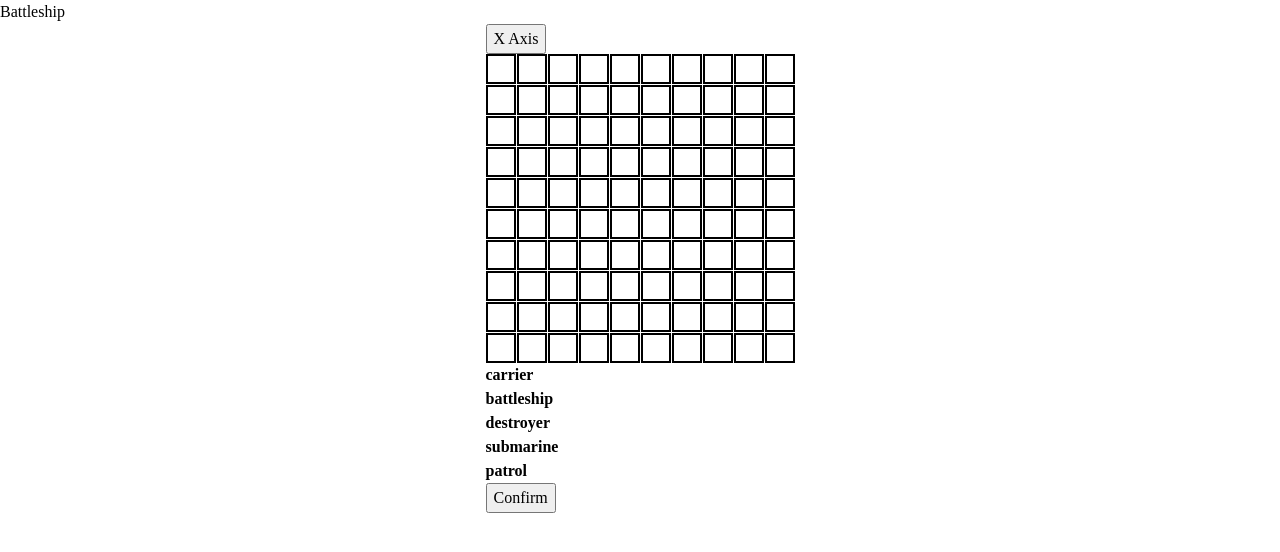
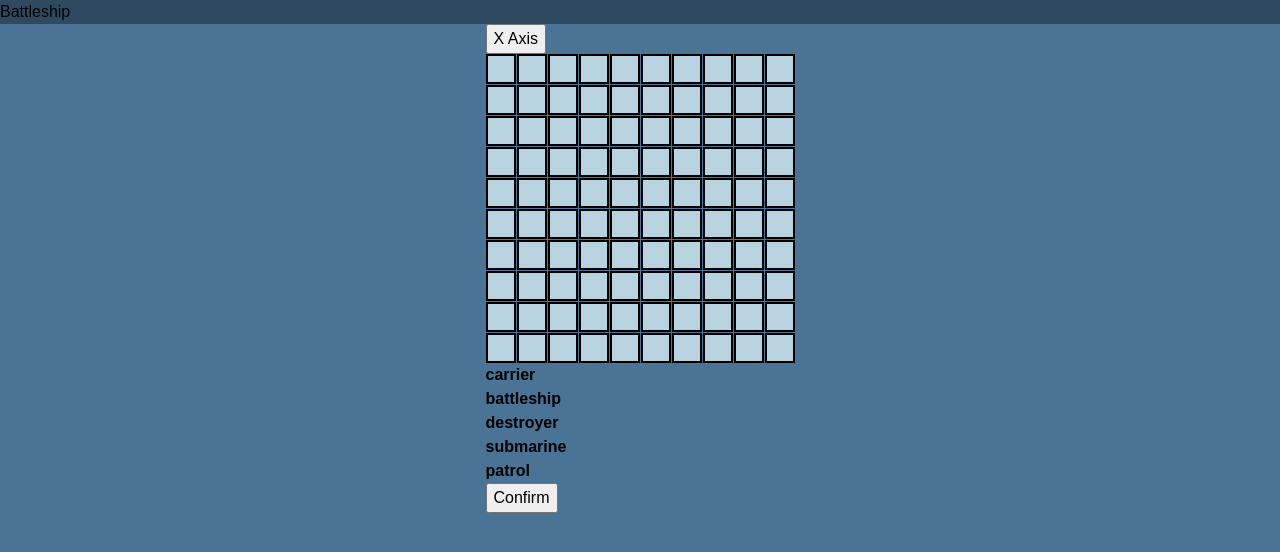
Before and after one commit to kristinaaleee/battleship, a website with bundled scripts: page index.html in a window 1280 px wide. Both pictures are taken after typing "Sample" into the empty fields and a click on the button "Submit". Built offline with nearby package versions, Linux system fonts and the light colour scheme; a web font is replaced by a local one.

Commit message:
style: add font and color palette

```diff
--- a/index.html
+++ b/index.html
@@ -4,10 +4,13 @@
     <meta charset="UTF-8">
     <meta name="viewport" content="width=device-width, initial-scale=1.0">
     <title>Battleship</title>
+    <link rel="preconnect" href="https://fonts.googleapis.com">
+    <link rel="preconnect" href="https://fonts.gstatic.com" crossorigin>
+    <link href="https://fonts.googleapis.com/css2?family=Tektur:wght@400..900&display=swap" rel="stylesheet">
     <link rel="stylesheet" href="style.css">
 </head>
 <body>
-    <div class="header">Battleship</div>
+    <div id="header">Battleship</div>
     <div id="container">
 
     </div>
--- a/style.css
+++ b/style.css
@@ -27,7 +27,35 @@ h1, h2, h3, h4, h5, h6 {
 #root, #__next {
     isolation: isolate;
 }
+/* color/text*/
+:root{
+    --red: #E4345B;
+    --lightblue: #B8D2E0;
+    /* --blue: #5183A4; */
+    /* --blue: #008BA3; */
+    /* --blue: #00798F; */
+    --blue: #00687A;
+    --darkaccent: #2F4A60;
+    --base: #4A7396;
+    --lightaccent: #769CBC;
+}
+body{
+    font-family: "Tektur", sans-serif;
+    font-optical-sizing: auto;
+    font-weight: 500;
+    font-style: normal;
+    font-variation-settings:
+      "wdth" 100;
 
+    background-color: var(--base);
+}
+.bold{
+    font-weight: 700;
+}
+
+#header{
+    background-color: var(--darkaccent);
+}
 #container{
     display: flex;
     flex-direction: column;
@@ -44,15 +72,20 @@ h1, h2, h3, h4, h5, h6 {
 }
 
 #turn-text{
-    border: black solid 2px;
+    border: var(--darkaccent) solid 3px;
+    border-radius: 1em;
     padding: 1em;
     width: 60%;
+
+    background-color: var(--lightaccent);
 }
 .square{
     width: 30px;
     height: 30px;
+    cursor: pointer;
+
     border: black solid 2px;
-    cursor: pointer;
+    background-color: var(--lightblue);
 }
 #board-wrapper{
     width: fit-content;
@@ -62,13 +95,13 @@ h1, h2, h3, h4, h5, h6 {
     grid-template-rows: repeat(10, 1fr);
 }
 .miss{
-    background-color: blue;
+    background-color: var(--blue);
 }
 .ship{
     background-color: black;
 }
 .hit{
-    background-color: red;
+    background-color: var(--red);
 }
 #game-over{
     position: fixed;
@@ -79,8 +112,7 @@ h1, h2, h3, h4, h5, h6 {
     padding: 5vh;
     width: 50vw;
 
-    border: black solid 2px;
-    background-color: white;
+    border: var(--lightaccent) solid 2px;
 
     display: flex;
     flex-direction: column;
```
